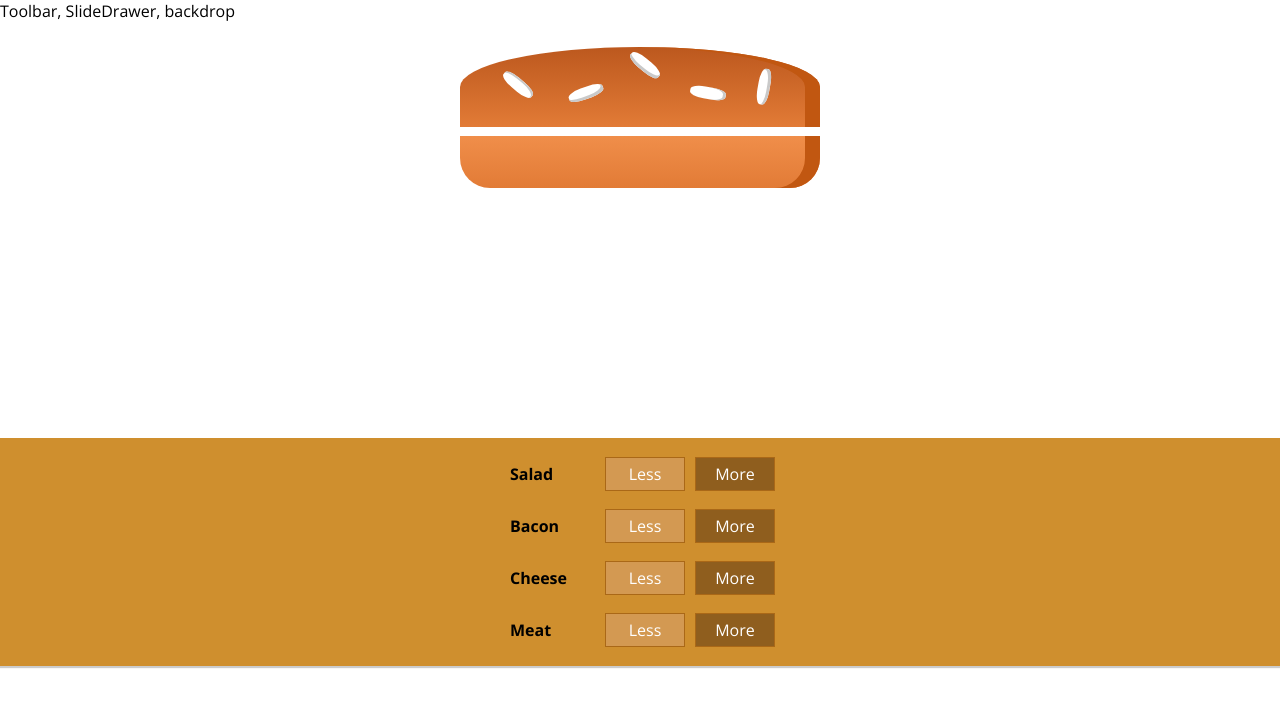
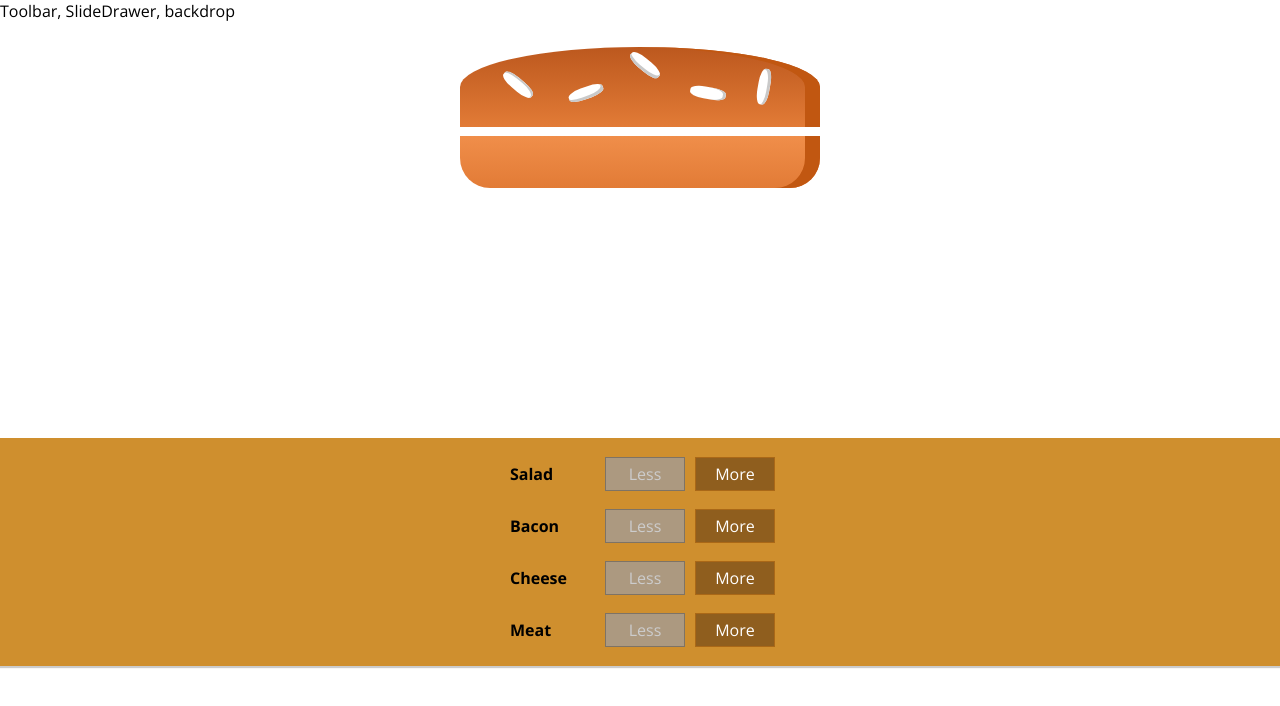
Before and after one commit to SergeyArenzon/MyBurger, a React app: page / in a window 1280 px wide. Shown: the top 706 px of the page. Built offline with nearby package versions, Linux system fonts and the light colour scheme.

Commit message:
add disabled less btn

```diff
--- a/src/components/Burger/BuildControls/BuildControl/BuildControl.js
+++ b/src/components/Burger/BuildControls/BuildControl/BuildControl.js
@@ -6,6 +6,7 @@ const buildControl = ( props ) => (
         <div className={classes.Label}>{props.label}</div>
         <button className={classes.Less}
             onClick={() => props.removed(props.type)}
+            disabled={props.disabled}
         >Less</button>
 
         <button className={classes.More}
--- a/src/components/Burger/BuildControls/BuildControls.js
+++ b/src/components/Burger/BuildControls/BuildControls.js
@@ -21,6 +21,7 @@ const buildControls = (props) => (
                 added={props.ingredientAdded}
                 removed={props.ingredientRemoved}
                 type={ctrl.type}
+                disabled={props.disabled[ctrl.type]}
 
 
                 ></BuildControl>
--- a/src/containers/BurgerBuilder/BurgerBuilder.js
+++ b/src/containers/BurgerBuilder/BurgerBuilder.js
@@ -55,12 +55,21 @@ class BurgerBuilder extends Component {
 
 
     render() {
+        const disabledInfo = {
+            ...this.state.ingredients
+        };
+        for(let key in disabledInfo) {
+            disabledInfo[key] = disabledInfo[key] <= 0;
+        }
+        console.log(disabledInfo)
+
         return (
             <Aux>
                 <Burger ingredients={this.state.ingredients}/>
                 <BuildControls
                     ingredientAdded={this.addIngredientHandler}
                     ingredientRemoved={this.removeIngredientHandler}
+                    disabled={disabledInfo}
                 >
                 </BuildControls>
             </Aux>
```
